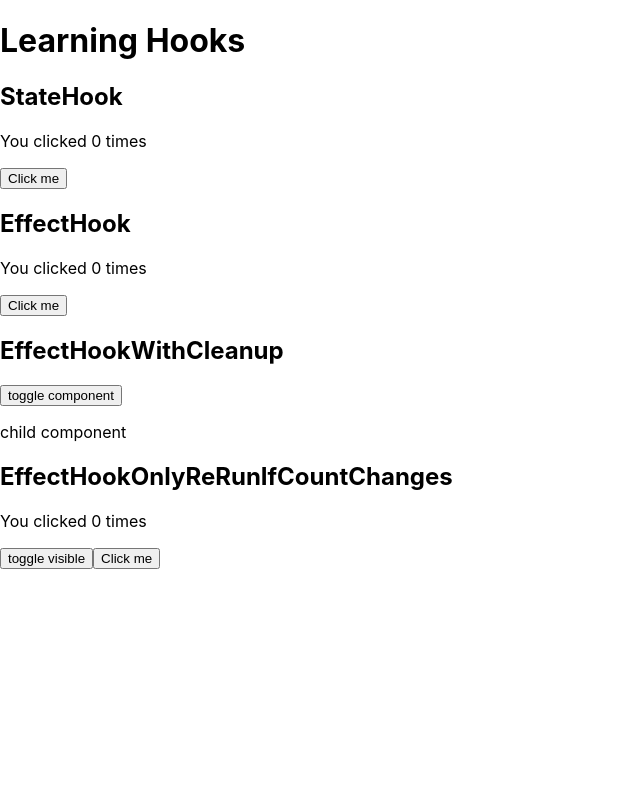
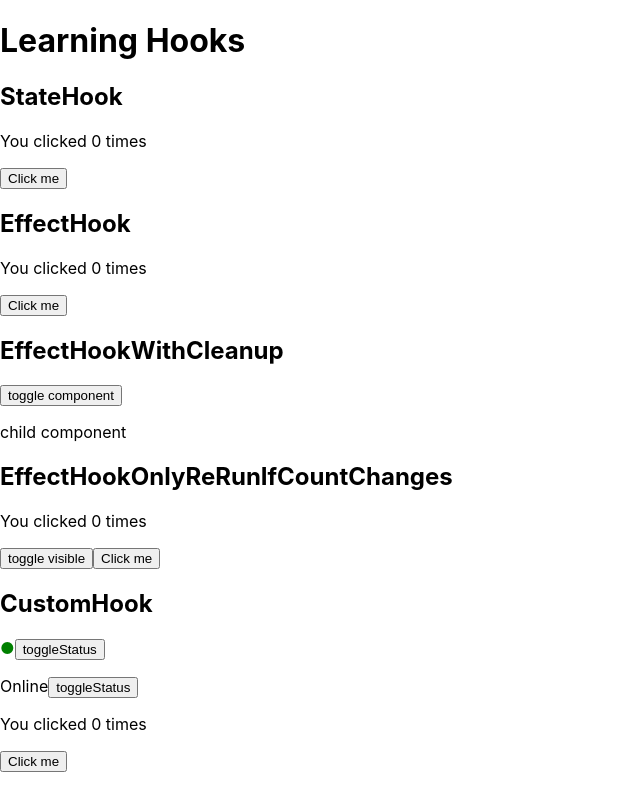
Before and after one commit to soarflat-sandbox/react-hooks, a React (Create React App) app: page / in a window 1280 px wide. Shown: the whole page, without its empty margins (0-640 px from the left). Built offline with nearby package versions, Linux system fonts and the light colour scheme.

Commit message:
feat: Custom Hook のサンプルを追加

```diff
--- a/src/App.tsx
+++ b/src/App.tsx
@@ -3,6 +3,7 @@ import StateHook from './components/StateHook';
 import EffectHook from './components/EffectHook';
 import EffectHookWithCleanup from './components/EffectHookWithCleanup';
 import EffectHookOnlyReRunIfCountChanges from './components/EffectHookOnlyReRunIfCountChanges';
+import CustomHook from './components/CustomHook';
 
 const App: React.FC = () => {
   return (
@@ -12,6 +13,7 @@ const App: React.FC = () => {
       <EffectHook />
       <EffectHookWithCleanup />
       <EffectHookOnlyReRunIfCountChanges />
+      <CustomHook />
     </div>
   );
 };
--- /dev/null
+++ b/src/components/CustomHook.tsx
@@ -0,0 +1,60 @@
+import React, { useState, useEffect } from 'react';
+
+// Custom Hook
+function useStatus(): { isOnline: boolean; toggleStatus: () => void } {
+  const [isOnline, setState] = useState(true);
+
+  const toggleStatus = () => {
+    setState(!isOnline);
+  };
+
+  useEffect(() => {
+    console.log('render by Custom Hook');
+
+    return () => {
+      console.log('cleanup by Custom Hook');
+    };
+  });
+
+  return { isOnline, toggleStatus };
+}
+
+const Status: React.FC = () => {
+  const { isOnline, toggleStatus } = useStatus();
+  return (
+    <p>
+      <span>{isOnline ? 'Online' : 'Offline'}</span>
+      <button onClick={toggleStatus}>toggleStatus</button>
+    </p>
+  );
+};
+
+const StatusIcon: React.FC = () => {
+  const { isOnline, toggleStatus } = useStatus();
+  return (
+    <p>
+      <span style={{ color: isOnline ? 'green' : 'red' }}>●</span>
+      <button onClick={toggleStatus}>toggleStatus</button>
+    </p>
+  );
+};
+
+const CustomHook: React.FC = () => {
+  const [count, setCount] = useState(0);
+
+  return (
+    <div>
+      <h2>CustomHook</h2>
+      <div>
+        <StatusIcon />
+        <Status />
+      </div>
+      <p>You clicked {count} times</p>
+      {/* setCount() を実行することで CustomHook コンポーネント全体が
+      再描画されるため、Custom Hook のログが出力される。*/}
+      <button onClick={() => setCount(count + 1)}>Click me</button>
+    </div>
+  );
+};
+
+export default CustomHook;
```
Also changed, not shown: 1 other file (tests, documents, lock files or other folders).
